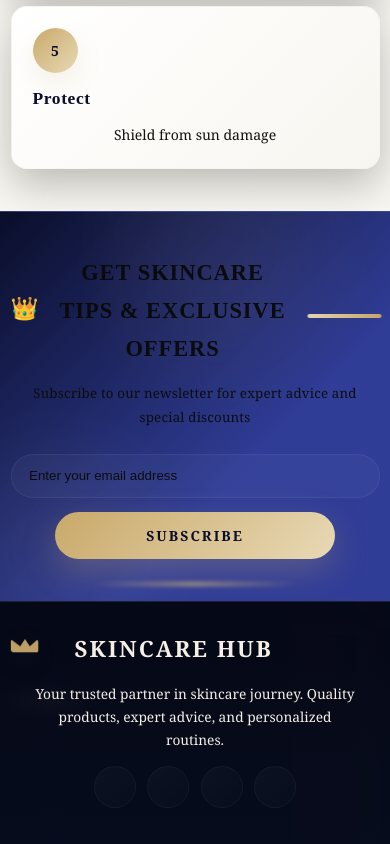
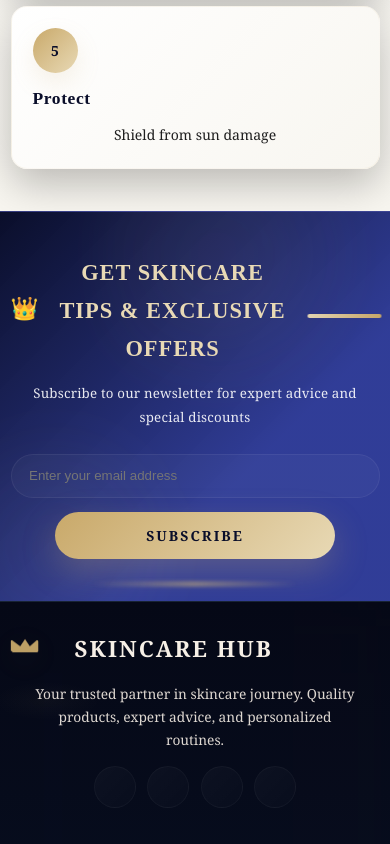
Before and after one commit to krish12345y89/royal-elixir, a React app in the folder frontend/: page / in a window 390 px wide. Shown: the part 5760-6604 px from the top of the page. Built offline with nearby package versions, Linux system fonts and the light colour scheme; the HTML template or start-up script is replaced by a standard one.

Commit message:
colors added

```diff
--- a/frontend/src/pages/css/home.css
+++ b/frontend/src/pages/css/home.css
@@ -1923,40 +1923,3 @@ input, textarea, select { border-radius: 12px; border: 1px solid rgba(10,14,42,0
     outline-offset: 2px;
   }
 }
-
-/* Mobile high-contrast overrides (ensure readable text on small screens) */
-@media (max-width: 640px) {
-  /* Darken body / main content text on light backgrounds */
-  body, p, li, dd, dt, .product-info, .skin-type-card p, .routine-step p, .newsletter-content p {
-    color: rgba(12,12,12,0.98) !important;
-  }
-
-  /* Links and headings in content: stronger contrast */
-  a, .product-brand, .product-name, .section-header h2, h2 {
-    color: rgba(10,10,10,0.98) !important;
-  }
-
-  /* Inputs / placeholders */
-  .email-input, .email-input::placeholder {
-    color: rgba(12,12,12,0.98) !important;
-    opacity: 1 !important;
-  }
-
-  /* Off-canvas (dark background) should use bright text */
-  .nav.offcanvas, .nav.offcanvas a, .nav.offcanvas .close-btn {
-    color: #FFFFFF !important;
-  }
-
-  /* If top nav is visible, ensure items are readable */
-  .nav a { color: rgba(12,12,12,0.98) !important; }
-
-  /* Footer: make sure footer text is fully readable */
-  .footer, .footer-section, .footer .logo, .footer-section p, .footer-section a {
-    color: var(--footer-text) !important;
-    opacity: 1 !important;
-  }
-
-  /* Keep prices and CTAs bold and visible */
-  .product-price { color: var(--emerald) !important; }
-  .btn-primary, .btn-primary * { color: var(--navy) !important; }
-}
--- a/frontend/src/pages/home.jsx
+++ b/frontend/src/pages/home.jsx
@@ -6,6 +6,7 @@ const SkincareHub = () => {
   const [skinTypes, setSkinTypes] = useState([]);
   const [activeTab, setActiveTab] = useState('all');
   const footerRef = useRef(null);
+
 
   useEffect(() => {
     // Mock data - in real app, this would come from an API
```
